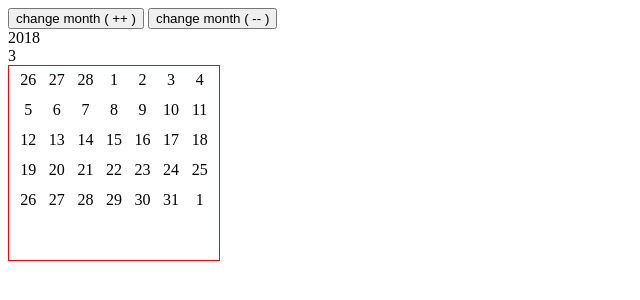
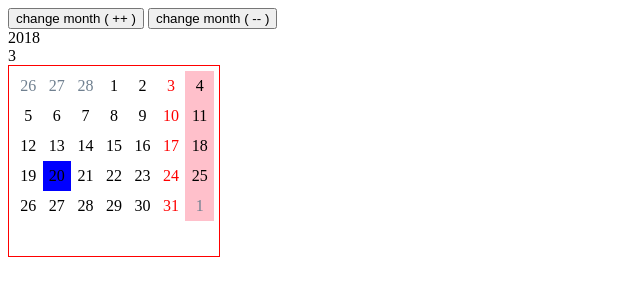
Before and after one commit to patriciajanina/calendar, a plain HTML site: page index.html in a window 1280 px wide. Shown: the whole page, without its empty margins (0-640 px from the left). Drawn offline with Linux system fonts and the light colour scheme.

Commit message:
today sat&sun added

```diff
--- a/script.js
+++ b/script.js
@@ -20,6 +20,11 @@ document.addEventListener('DOMContentLoaded', function () {
         this.lastDayLoop = 0;
         this.tab = [];
         this.pushedDays = '';
+
+        this.yearAfterClick = 0;
+        this.monthAfterClick = 0;
+        this.firstDayEveryMonth = 0;
+        this.lastDayEveryMonth = 0;
     }
 
     //adding months
@@ -36,7 +41,7 @@ document.addEventListener('DOMContentLoaded', function () {
     //subtract months
     //if months less then 0 subtract neew year
     //and counter equal 12
-    Calendar.prototype.subtractFromCounter= function () {
+    Calendar.prototype.subtractFromCounter = function () {
         this.counter--;
         if (this.counter + this.month <= 0) {
             this.counterYear--;
@@ -67,19 +72,19 @@ document.addEventListener('DOMContentLoaded', function () {
     //
     Calendar.prototype.daysInMonth = function () {
         //checking the current year
-        //chengin year on click-changing on click
-        var y = this.year + this.counterYear;
+        //changing year on click-changing on click
+        this.yearAfterClick = this.year + this.counterYear;
 
         //checking current month-changing on click
-        var m = this.month + this.counter;
+        this.monthAfterClick = this.month + this.counter;
 
-        var d = new Date(y, m, 0);
+        var d = new Date(this.yearAfterClick, this.monthAfterClick, 0);
         //checking the first day of month (this is dynamically changing on click )
-        var firstDay = new Date(y, m - 1, 1);
+        this.firstDayEveryMonth = new Date(this.yearAfterClick, this.monthAfterClick - 1, 1);
 
         //if day is equal zero firstDayLoop is equal 6
-        if (firstDay.getDay() !== 0) {
-            var otherDays = 7 - firstDay.getDay();
+        if (this.firstDayEveryMonth.getDay() !== 0) {
+            var otherDays = 7 - this.firstDayEveryMonth.getDay();
             this.firstDayLoop = ((7 - otherDays) * -1) + 2;
         } else {
             this.firstDayLoop = ((7 - 1) * -1) + 1;
@@ -87,10 +92,10 @@ document.addEventListener('DOMContentLoaded', function () {
         //sum of days in month-changing on click
         this.daysInExactMounth = d.getDate();
 
-       //checking the day of last date
-        var lastDay = new Date(y, m, 0);
-        if (lastDay.getDay() !== 0) {
-            this.lastDayLoop = (7 - lastDay.getDay());
+        //checking the day of last date
+        this.lastDayEveryMonth = new Date(this.yearAfterClick, this.monthAfterClick, 0);
+        if (this.lastDayEveryMonth.getDay() !== 0) {
+            this.lastDayLoop = (7 - this.lastDayEveryMonth.getDay());
         } else {
             this.lastDayLoop = 0;
         }
@@ -101,15 +106,15 @@ document.addEventListener('DOMContentLoaded', function () {
         //index less equal amount days of exact month plus any empty space by end of the line
         for (var i = this.firstDayLoop; i <= this.daysInExactMounth + this.lastDayLoop; i++) {
             //all days which I want to push in tab
-            var days = new Date(y, m - 1, i);
+            var days = new Date(this.yearAfterClick, this.monthAfterClick - 1, i);
             //pushing all days to tab
             this.tab.push(days.getDate())
         }
         //display month and year in html file- dynamically changing on click
         var yearText = document.querySelector('.year');
-        yearText.innerHTML = y;
+        yearText.innerHTML = this.yearAfterClick;
         var monthText = document.querySelector('.month');
-        monthText.innerHTML = m;
+        monthText.innerHTML = this.monthAfterClick;
     };
     //pushing all days into divs - dynamically changing on click
     Calendar.prototype.pushing = function () {
@@ -130,20 +135,78 @@ document.addEventListener('DOMContentLoaded', function () {
             }
         }
     };
+    Calendar.prototype.styling = function () {
+        for (var y = 0; y <= 41; y++) {
+            this.pushedDays = document.querySelectorAll('.col' + y);
+            var d = this.pushedDays[0].innerHTML;
+            var t = new Date(this.yearAfterClick, this.monthAfterClick - 1, d);
+            // min and max helps find a days from prev or next month and add them class
+            var min = this.firstDayLoop * (-1);
+            var max = this.daysInExactMounth + min;
+            //looking for today
+            if (d == this.day && this.monthAfterClick == this.month + 1) {
+                this.pushedDays[0].classList.add('today');
+            } else {
+                this.pushedDays[0].classList.remove('today');
+            }
+            //if y less then sum of amount of days and days from prev month
+            if (max < y) {
+                //then add class to these days
+                this.pushedDays[0].classList.add('color');
+                // check the day of the date (looking for sunday)
+                var k = new Date(this.yearAfterClick, this.monthAfterClick, d);
+                //the day of date is sunday(equal 0) then add class else remove class
+                if (k.getDay() === 0 && this.pushedDays[0].innerHTML !== ' ') {
+                    this.pushedDays[0].classList.add('sunday');
+                } else {
+                    this.pushedDays[0].classList.remove('sunday');
+                }
+                //if any of these has same day remove class
+                this.pushedDays[0].classList.remove('today');
+
+            }
+            //else if y is less than my days before first of month
+            else if (min >= y) {
+                this.pushedDays[0].classList.add('color');
+                //if any day of these is saturday than delete this
+                this.pushedDays[0].classList.remove('saturday');
+                //if any of these has same day remove class
+                this.pushedDays[0].classList.remove('today');
+
+            } else { //else remove class and do if statement
+                this.pushedDays[0].classList.remove('color');
+                //looking for sundays
+                if (t.getDay() === 0 && this.pushedDays[0].innerHTML !== ' ') {
+                    this.pushedDays[0].classList.add('sunday');
+                } else {
+                    this.pushedDays[0].classList.remove('sunday');
+                }
+                //looking for saturdays
+                if (t.getDay() === 6 && this.pushedDays[0].innerHTML !== ' ') {
+                    this.pushedDays[0].classList.add('saturday');
+                } else {
+                    this.pushedDays[0].classList.remove('saturday');
+                }
+            }
+        }
+    };
     //creating new object
     var calendar = new Calendar();
     calendar.daysInMonth();
     calendar.generateDivs();
     calendar.pushing();
+    calendar.styling();
     //
     btnAddMonth.addEventListener('click', function () {
         calendar.addToCounter();
         calendar.daysInMonth();
         calendar.pushing();
+        calendar.styling();
     });
     btnSubtractMonth.addEventListener('click', function () {
         calendar.subtractFromCounter();
         calendar.daysInMonth();
         calendar.pushing();
+        calendar.styling();
     });
 });
--- a/style.css
+++ b/style.css
@@ -6,10 +6,26 @@
     height: auto;
     border: 1px solid red;
     padding: 5px;
+    display: flex;
+    flex-wrap: wrap;
 }
 .col{
     width: 14.2857143%;
     height: 30px;
-    display: inline-block;
-    text-align: center;
+    display: flex;
+    justify-content: center;
+    align-items: center;
+
 }
+.color{
+    color: slategrey;
+}
+.sunday{
+    background: pink;
+}
+.saturday{
+    color: red;
+}
+.today{
+    background: blue;
+}
```
